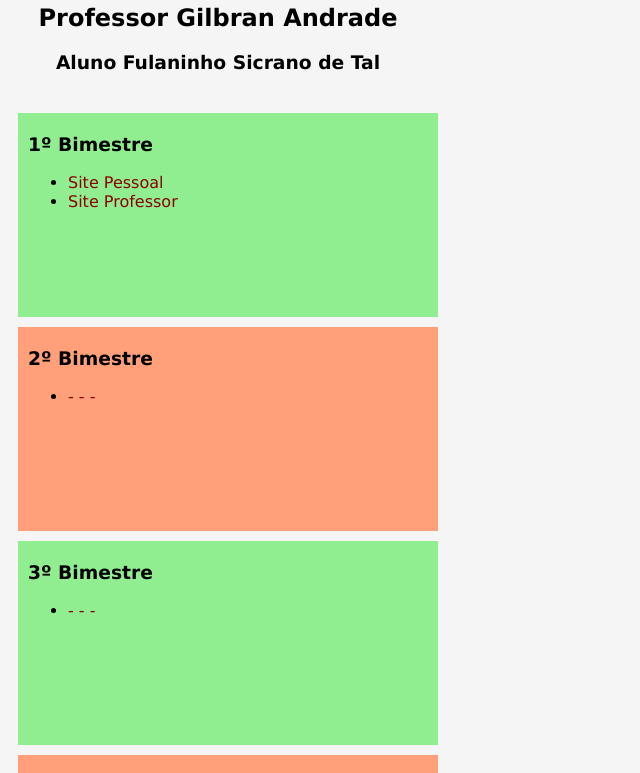
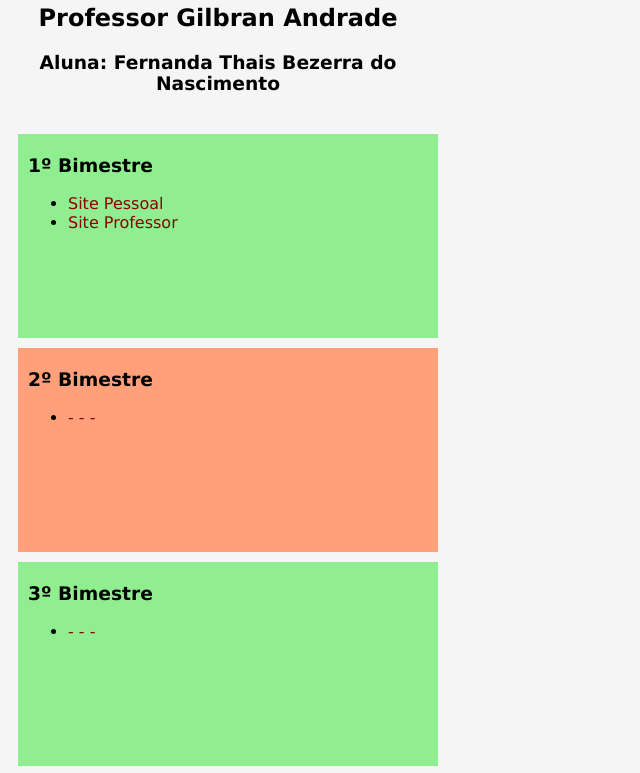
Before and after one commit to FernandaThaiss/aweb, a plain HTML site: page index.html in a window 1280 px wide. Shown: the part 172-945 px from the top of the page, without its empty margins (0-640 px from the left). Drawn offline with Linux system fonts and the light colour scheme.

Commit message:
Colocando meu nome

```diff
--- a/index.html
+++ b/index.html
@@ -14,7 +14,7 @@
     <div class="titulo">
         <h1>Avaliações - Autoria Web</h1>
         <h2>Professor Gilbran Andrade</h2>
-        <h3>Aluno Fulaninho Sicrano de Tal </h4>
+        <h3>Aluna: Fernanda Thais Bezerra do Nascimento </h4>
     </div>
     <div class="bimestre bimImpar">
         <h3>1º Bimestre</h3>
```
